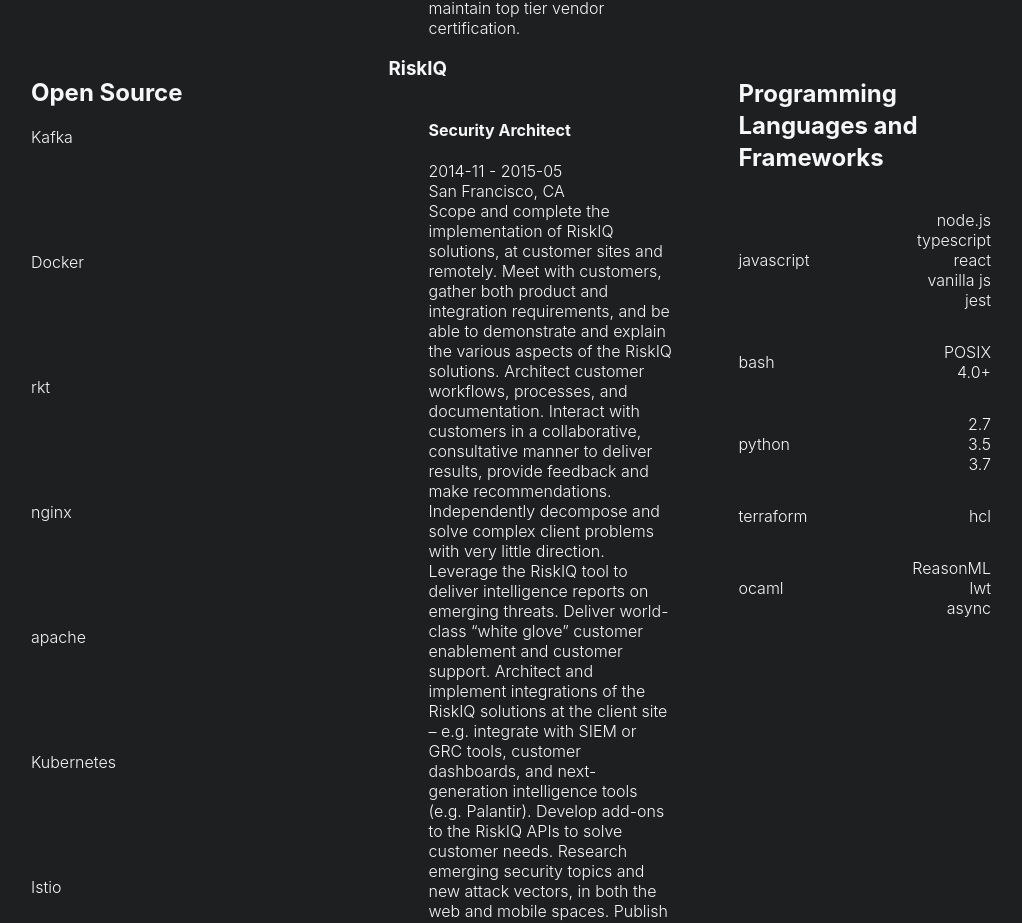
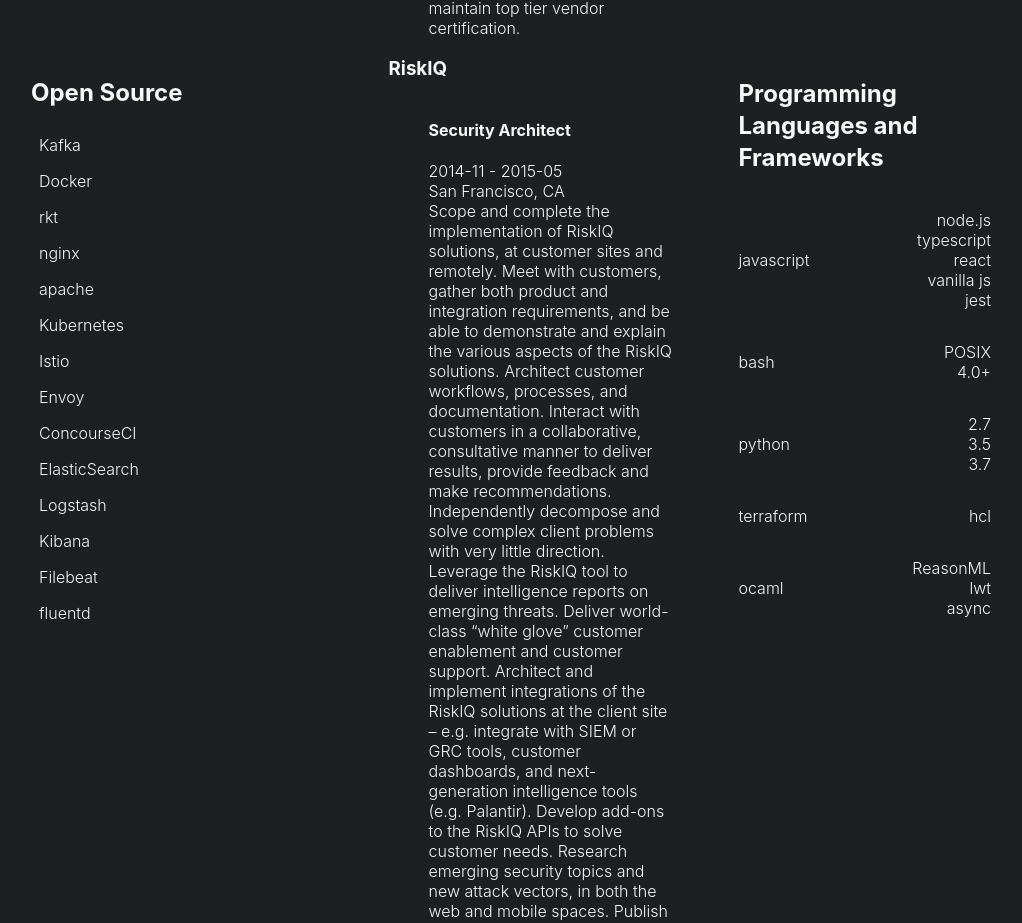
Before and after one commit to acidDrain/resume.jamesgrow.dev, a React (Create React App) app: page / in a window 1280 px wide. Shown: the part 2699-3622 px from the top of the page, without its empty margins (129-1151 px from the left). Built offline with nearby package versions, Linux system fonts and the light colour scheme.

Commit message:
Updated spacing for opensource

```diff
--- a/src/open-source/OpenSource.css
+++ b/src/open-source/OpenSource.css
@@ -11,10 +11,10 @@
 .open-source-list {
   display: flex;
   flex-direction: column;
-  flex: 1 1 auto;
   justify-content: space-between;
 }
 
 .open-source-list li {
   list-style-type: none;
+  margin: 0.5rem;
 }
```
